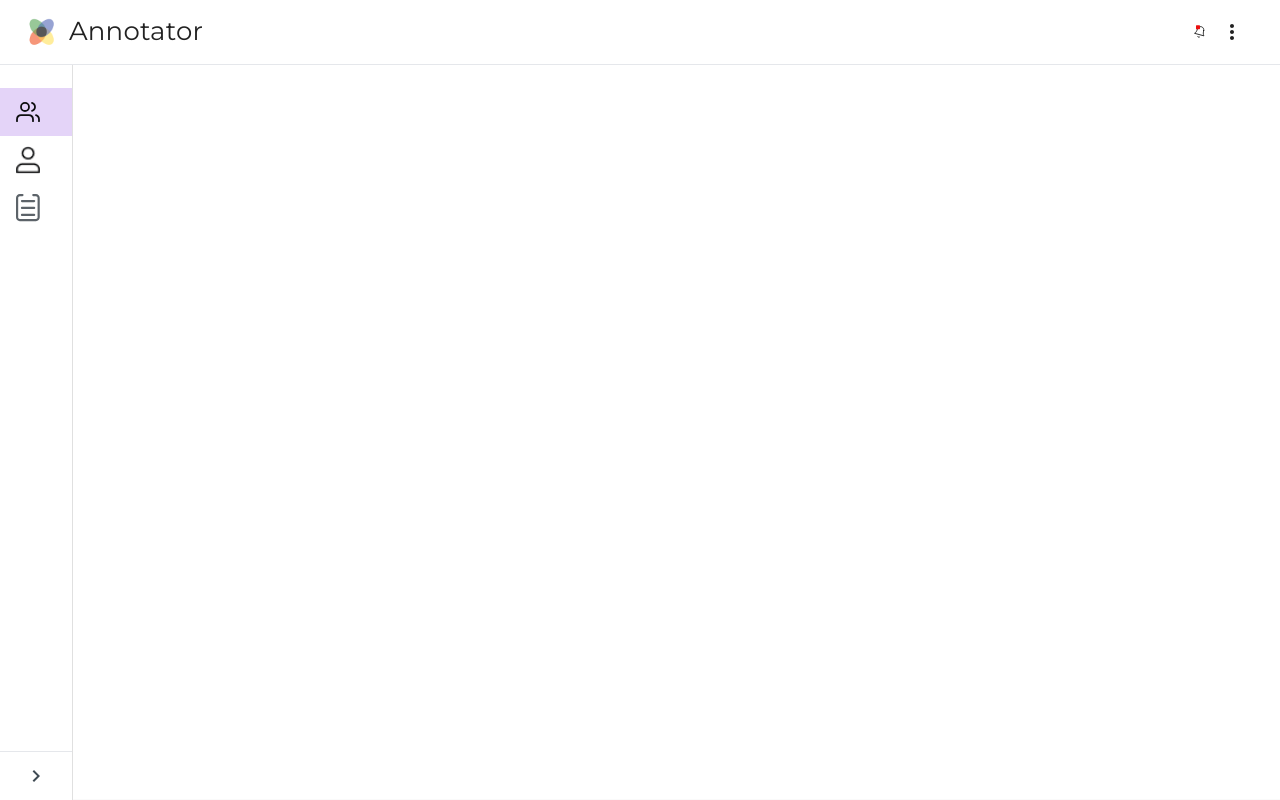
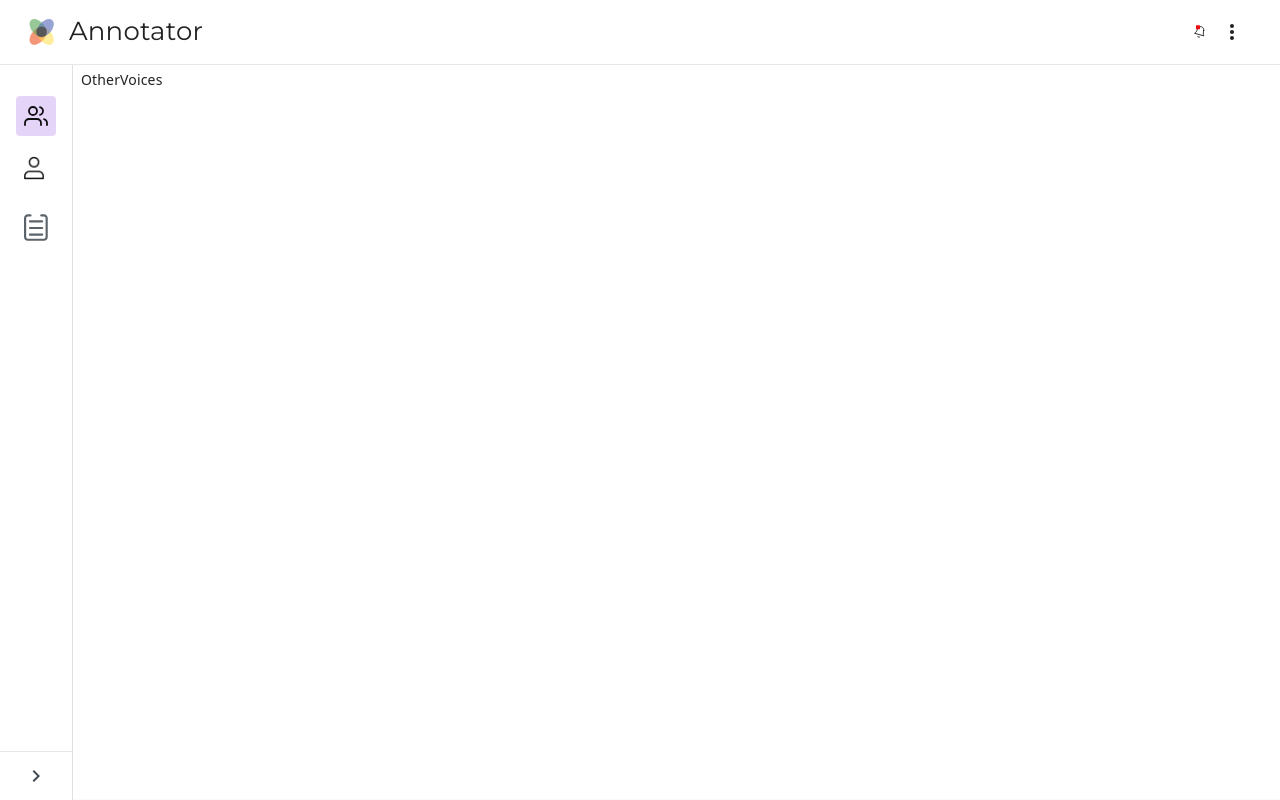
Before and after one commit to AbdulAziz0682/annotator, a React (Create React App) app: page /login in a window 1280 px wide. Both pictures are taken after typing "name@example.com", "Sample123" into the empty fields and a click on the button "LOG IN". Built offline with nearby package versions, Linux system fonts and the light colour scheme; what jss-rtl would draw is missing.

Commit message:
Setup tabs for Grader

```diff
--- a/src/components/Grader/Content.js
+++ b/src/components/Grader/Content.js
@@ -1,20 +1,41 @@
-import clsx from "clsx";
 import { makeStyles } from '@material-ui/core/styles';
+
+import { useSelector } from "react-redux";
+
+import OtherVoices from "./OtherVoices";
+import MyVoice from './MyVoice';
+import Metrics from './Metrics';
 
 const useStyles = makeStyles(theme => ({
     root: {
         padding: theme.spacing(1),
         paddingTop: theme.mixins.toolbar.minHeight/2-15,
-        flexGrow: 1,
         height: "calc(100vh - 57px)",
+        [theme.breakpoints.down('sm')]:{
+            zIndex: theme.zIndex.drawer - 300,
+            position: 'absolute',
+            marginLeft: theme.spacing(9)+1, //Width of collapsed sidebar
+        },
+        [theme.breakpoints.up('md')]:{
+            maxWidth: "calc(100% - 250px)" //250px for drawer width
+        }
     },
 }))
 
 export default function Content(props){
-    let classes = useStyles();
+    const classes = useStyles();
+    const {currentTab} = useSelector(state => state.grader);
     return (
-    <div className={clsx({[classes.root]:true})}>
-
-    </div>
+        <div className={classes.root}>
+            {
+                currentTab === 'otherVoices' && <OtherVoices />
+            }
+            {
+                currentTab === 'myVoice' && <MyVoice />
+            }
+            {
+                currentTab === 'metrics' && <Metrics />
+            }
+        </div>
     )
 }
--- /dev/null
+++ b/src/components/Grader/Metrics.js
@@ -0,0 +1,11 @@
+import { Grid } from "@material-ui/core";
+
+export default function Metrics(props){
+    return (
+        <Grid container>
+            <Grid item>
+                Metrics
+            </Grid>
+        </Grid>
+    )
+}
--- /dev/null
+++ b/src/components/Grader/MyVoice.js
@@ -0,0 +1,11 @@
+import { Grid } from "@material-ui/core";
+
+export default function MyVoice(props){
+    return (
+        <Grid container>
+            <Grid item>
+                MyVoice
+            </Grid>
+        </Grid>
+    )
+}
--- /dev/null
+++ b/src/components/Grader/OtherVoices.js
@@ -0,0 +1,11 @@
+import { Grid } from "@material-ui/core";
+
+export default function otherVoices(props){
+    return (
+        <Grid container>
+            <Grid item>
+                OtherVoices
+            </Grid>
+        </Grid>
+    )
+}
--- a/src/components/Grader/SideBar.js
+++ b/src/components/Grader/SideBar.js
@@ -46,24 +46,8 @@ const useStyles = makeStyles((theme) => ({
 	  duration: theme.transitions.duration.leavingScreen,
 	}),
 	overflowX: 'hidden',
-	width: theme.spacing(7) + 1,
-	[theme.breakpoints.up('sm')]: {
-	  width: theme.spacing(9) + 1,
-	},
-  },
-  toolbar: {
-	display: 'flex',
-	alignItems: 'center',
-	justifyContent: 'flex-end',
-	padding: theme.spacing(0, 1),
-	// necessary for content to be below app bar
-	...theme.mixins.toolbar,
-	marginTop: theme.mixins.toolbar.minHeight+1,
-  },
-  listContent: {
-	flexGrow: 1,
-	marginTop: theme.spacing(3),
-  },
+	width: theme.spacing(9) + 1
+  }
 }));
 
 export default function SideBar() {
@@ -89,17 +73,23 @@ export default function SideBar() {
 			}}
 		>
 			<List className={classes.content}>
-				<ListItem button key="1" style={{backgroundColor: currentTab === 'otherVoices' ? activeColor : ''}} onClick={()=>dispatch(setCurrentTab('otherVoices'))} >
-					<ListItemIcon><img src={otherVoicesIcon} alt="other voices" className="w-6" /></ListItemIcon>
-					<ListItemText primary="Other Voices" />
+				<ListItem button key="otherVoices" onClick={()=>dispatch(setCurrentTab('otherVoices'))} >
+					<div className={`py-1 px-2 rounded flex overflow-hidden ${!open ? 'w-10' : 'w-full'}`} style={{backgroundColor: currentTab === 'otherVoices' ? activeColor : ''}} >
+						<ListItemIcon><img src={otherVoicesIcon} alt="other voices" className="w-6" /></ListItemIcon>
+						<ListItemText primary="Other Voices" />
+					</div>
 				</ListItem>
-				<ListItem button key="myVoice" style={{backgroundColor: currentTab === 'myVoice' ? activeColor : ''}} onClick={()=>dispatch(setCurrentTab('myVoice'))}>
-					<ListItemIcon><img src={accountIcon} alt="my Voice" className="w-6" /></ListItemIcon>
-					<ListItemText primary="My Voice" />
+				<ListItem button key="myVoice" onClick={()=>dispatch(setCurrentTab('myVoice'))}>
+					<div  className={`py-1 px-2 rounded flex overflow-hidden ${!open ? 'w-10' : 'w-full'}`} style={{backgroundColor: currentTab === 'myVoice' ? activeColor : ''}} >
+						<ListItemIcon><img src={accountIcon} alt="my Voice" className="w-5 h-6" /></ListItemIcon>
+						<ListItemText primary="My Voice" />
+					</div>
 				</ListItem>
-				<ListItem button key="metrics" style={{backgroundColor: currentTab === 'metrics' ? activeColor : ''}} onClick={()=>dispatch(setCurrentTab('metrics'))}>
-					<ListItemIcon><img src={metricsIcon} alt="metrics" className="w-6" /></ListItemIcon>
-					<ListItemText primary="Metrics" />
+				<ListItem button key="metrics" onClick={()=>dispatch(setCurrentTab('metrics'))}>
+					<div  className={`py-1 px-2 rounded flex overflow-hidden ${!open ? 'w-10' : 'w-full'}`} style={{backgroundColor: currentTab === 'metrics' ? activeColor : ''}} >
+						<ListItemIcon><img src={metricsIcon} alt="metrics" className="w-6" /></ListItemIcon>
+						<ListItemText primary="Metrics" />
+					</div>
 				</ListItem>
 			</List>
 			<div className="flex-grow"></div>
--- a/src/components/Grader/index.js
+++ b/src/components/Grader/index.js
@@ -9,7 +9,7 @@ import { Redirect } from 'react-router';
 const useStyles = makeStyles((theme) => ({
 	root: {
 		display: 'flex',
-		flexGrow: 1,
+		flexGrow: 1
 	},
 }));
 
```
